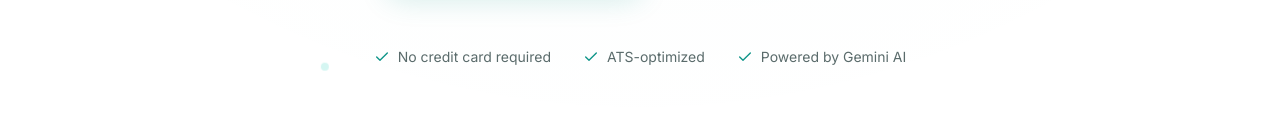
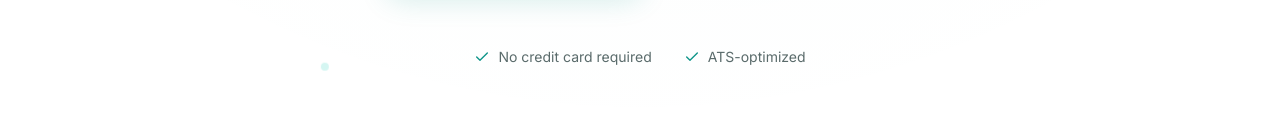
Before and after one commit to SalesyAI/cvbanai, a React (Vite) app: page / in a window 1280 px wide. Shown: the part 570-707 px from the top of the page. Built offline with nearby package versions, Linux system fonts and the light colour scheme; no server answers; what @react-pdf/renderer would draw is missing.

Commit message:
chore: Remove 'Powered by Gemini AI' from trust indicators

```diff
--- a/src/pages/LandingPage.jsx
+++ b/src/pages/LandingPage.jsx
@@ -80,7 +80,7 @@ export default function LandingPage() {
 
                     {/* Trust indicators with stagger */}
                     <div className={`mt-12 flex flex-wrap items-center justify-center gap-6 md:gap-8 text-sm text-text-light-secondary dark:text-gray-500 transition-all duration-700 delay-500 ${isVisible ? 'opacity-100' : 'opacity-0'}`}>
-                        {['No credit card required', 'ATS-optimized', 'Powered by Gemini AI'].map((text, i) => (
+                        {['No credit card required', 'ATS-optimized'].map((text, i) => (
                             <div key={i} className="flex items-center gap-2 stagger-item" style={{ animationDelay: `${0.6 + i * 0.1}s` }}>
                                 <Check className="w-4 h-4 text-primary-500 dark:text-accent-400" />
                                 <span>{text}</span>
```
